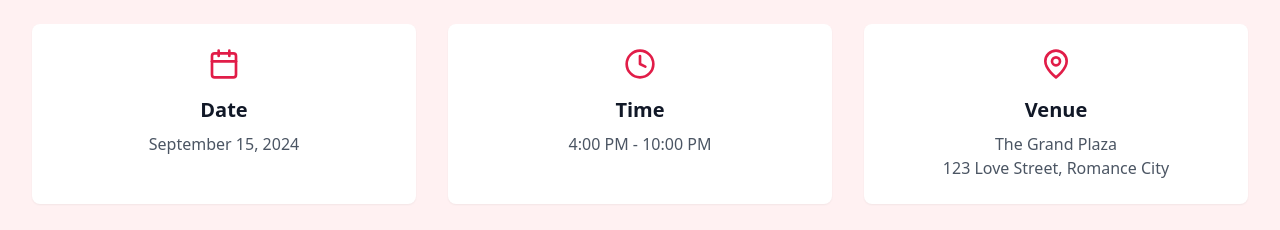
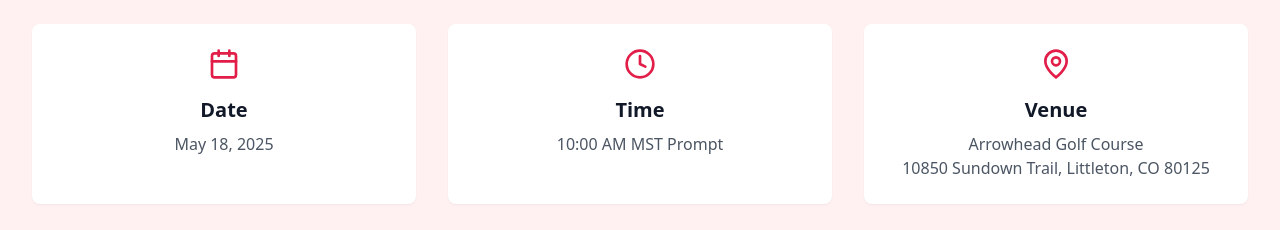
Before and after one commit to tobidelly/seun_and_tunde, a React (Vite) app: page / in a window 1280 px wide. Shown: the part 1000-1230 px from the top of the page. Built offline with nearby package versions, Linux system fonts and the light colour scheme.

Commit message:
Wedding Info updated

```diff
--- a/src/components/WeddingInfo.tsx
+++ b/src/components/WeddingInfo.tsx
@@ -16,20 +16,20 @@
           <div className="text-center p-6 bg-white rounded-lg shadow-sm">
             <Calendar className="mx-auto mb-4 text-rose-600" size={32} />
             <h3 className="text-xl font-semibold text-gray-900 mb-2">Date</h3>
-            <p className="text-gray-600">September 15, 2024</p>
+            <p className="text-gray-600">May 18, 2025</p>
           </div>
 
           <div className="text-center p-6 bg-white rounded-lg shadow-sm">
             <Clock className="mx-auto mb-4 text-rose-600" size={32} />
             <h3 className="text-xl font-semibold text-gray-900 mb-2">Time</h3>
-            <p className="text-gray-600">4:00 PM - 10:00 PM</p>
+            <p className="text-gray-600">10:00 AM MST Prompt</p>
           </div>
 
           <div className="text-center p-6 bg-white rounded-lg shadow-sm">
             <MapPin className="mx-auto mb-4 text-rose-600" size={32} />
             <h3 className="text-xl font-semibold text-gray-900 mb-2">Venue</h3>
-            <p className="text-gray-600">The Grand Plaza</p>
-            <p className="text-gray-600">123 Love Street, Romance City</p>
+            <p className="text-gray-600">Arrowhead Golf Course</p>
+            <p className="text-gray-600">10850 Sundown Trail, Littleton, CO 80125</p>
           </div>
         </div>
       </div>
```
